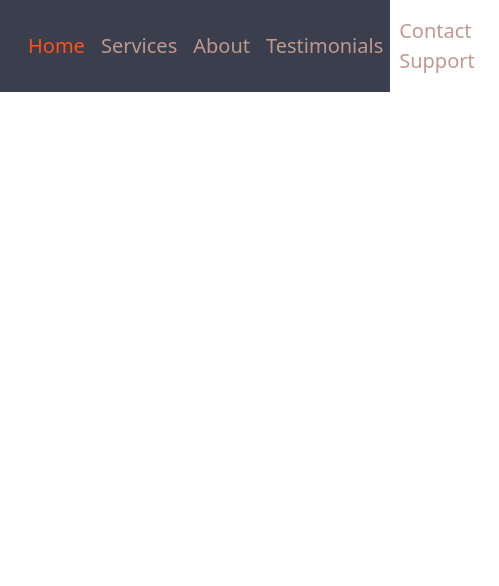
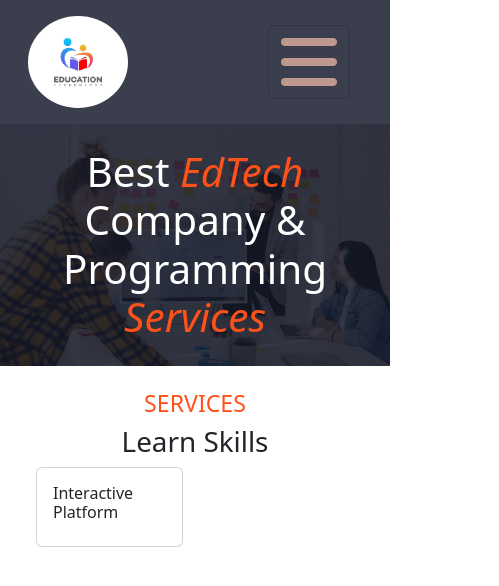
Before and after one commit to prasannak1212/HTML-CSS-Projects, a plain HTML site: page Capstone - CSS Project/index.html in a window 390 px wide. Shown: the whole page, 499 px wide, since content can reach past the window. Drawn offline with nearby package versions, Linux system fonts and the light colour scheme.

Commit message:
Modifying Services

```diff
--- a/Capstone - CSS Project/css/index.css
+++ b/Capstone - CSS Project/css/index.css
@@ -51,3 +51,95 @@ header .logo {
     color: var(--link-color);
     font-size: 4rem;
 }
+
+.hero {
+    height: auto;
+    background-image: url('../assets/images/hero-bg.jpg');
+    background-size: cover;
+    background-position: center;
+    background-repeat: no-repeat;
+    color: #fff;
+    animation: slideIn 1s ease-in-out;
+}
+
+.hero em {
+    font-weight: 500;
+    color: var(--primary-color)
+}
+
+.hero-container {
+    max-width: 50%;
+}
+
+.hero .heading {
+    font-weight: 500;
+}
+
+.hero .divider {
+    width: 20%;
+    height: 0.5rem;
+    background-color: #fff;
+    border-radius: 1rem;
+}
+
+.services {
+    display: flex;
+    flex-direction: column;
+    align-items: center;
+}
+
+
+@keyframes slideIn {
+    from {
+        transform: translateY(-10%);
+        opacity: 0;
+    }
+
+    to {
+        transform: trslateY(0%);
+        opacity: 1;
+    }
+}
+
+@media only screen and (max-width: 990px) {
+
+    .hero {
+        display: flex;
+        justify-content: center;
+    }
+
+    .hero-container {
+        text-align: center;
+        width: 100%;
+        display: flex;
+        flex-direction: column;
+        align-items: center;
+        justify-content: center;
+    }
+
+}
+
+@media only screen and (max-width: 560px) {
+    .hero {
+        display: flex;
+        justify-content: center;
+        width: 100%;
+    }
+
+    .hero-container {
+        text-align: center;
+        width: 100%;
+        display: flex;
+        flex-direction: column;
+        align-items: center;
+        justify-content: center;
+    }
+
+    .hero-para {
+        display: none;
+    }
+
+    .hero .divider {
+        display: none;
+    }
+}
--- a/Capstone - CSS Project/index.html
+++ b/Capstone - CSS Project/index.html
@@ -18,7 +18,7 @@
                     <img class="img-fluid w-100" src="/assets/images/logo.jpg" alt="The Logo">
                 </div>
 
-                <ul class="nav-list d-sm-none d-md-flex">
+                <ul class="nav-list d-none d-md-flex">
                     <li><a class="text-decoration-none fs-5 fs-md-3 active" href="#hero">Home</a></li>
                     <li><a class="text-decoration-none fs-5 fs-md-3 " href="#services">Services</a></li>
                     <li><a class="text-decoration-none fs-5 fs-md-3" href="#about">About</a></li>
@@ -27,9 +27,9 @@
                 </ul>
 
                 <!-- Bootstrap Nav Collapse -->
-                <nav class="navbar navbar-expand d-sm-flex d-md-none">
+                <nav class="navbar navbar-expand d-flex d-md-none">
                     <div class="container-fluid">
-                        <button class="navbar-toggler" type="button" data-bs-toggle="collapse" data-bs-target="#nav-list" aria-controls="#nav-list" aria-expanded="false" aria-label="expand navigation">
+                        <button class="navbar-toggler d-flex d-md-none" type="button" data-bs-toggle="collapse" data-bs-target="#nav-list" aria-controls="#nav-list" aria-expanded="false" aria-label="expand navigation">
                         <i class="fa-solid fa-bars"></i>
                         </button>
                     </div>
@@ -49,11 +49,30 @@
         </div>
     </header>
 
-    <section id="hero" class="hero">
-
+    <section id="hero" class="hero p-4">
+        <div class="hero-container">
+            <div class="heading display-2">Best <em>EdTech</em> Company & Programming <em>Services</em></div>
+            <div class="divider my-5"></div>
+            <p class="hero-para">Lorem ipsum dolor sit, amet consectetur adipisicing elit. Vero totam illo soluta tenetur est ipsa consectetur voluptas aut omnis iste magni nihil quia ratione, a tempora id ipsam veniam quas.</p>
+        </div>
     </section>
 
-    <section id="services" class="services"></section>
+    <section id="services" class="services p-4">
+        <h3 class="heading" style="color: var(--primary-color)">SERVICES</h3>
+        <h1 class="title">Learn Skills</h1>
+        <div class="container-fluid">
+            <div class="row">
+                <div class="col-6">
+                    <div class="card">
+                        <div class="card-body">
+                            <h6>Interactive Platform</h6>
+                        </div>
+                    </div>
+                </div>
+                <div class="col-6"></div>
+            </div>
+        </div>
+    </section>
 
     <section class="banner"></section>
 
```
